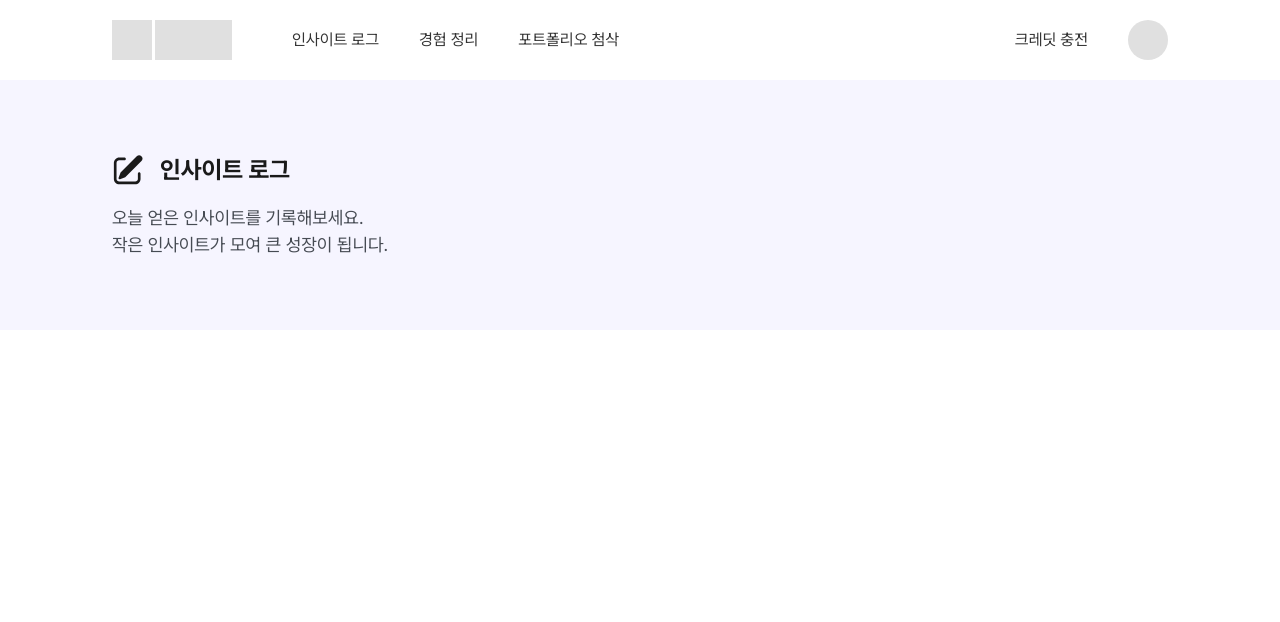
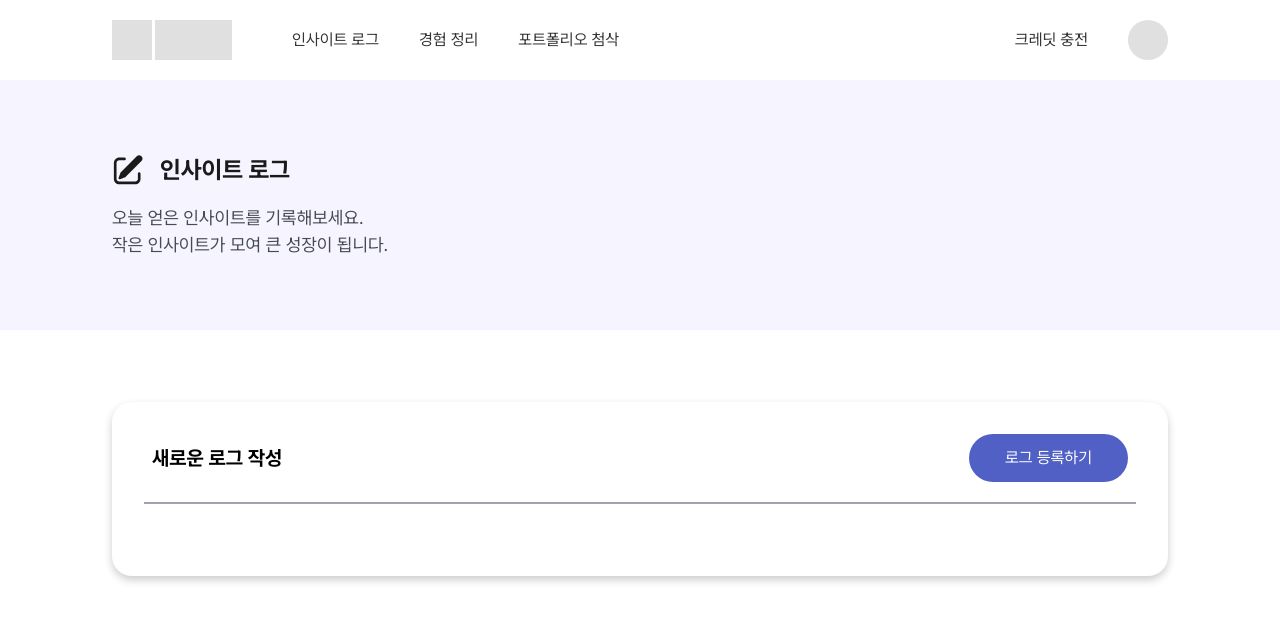
Before and after one commit to Teamie71/folioo-front, a Next.js app: page /log in a window 1280 px wide. Shown: the top 622 px of the page. Built offline with nearby package versions, Linux system fonts and the light colour scheme.

Commit message:
✨ Feat: 템플릿 미사용 - 로그 작성 헤더 구현

```diff
--- a/src/app/(main)/log/page.tsx
+++ b/src/app/(main)/log/page.tsx
@@ -28,6 +28,20 @@ export default function LogPage() {
           </span>
         </div>
       </div>
+
+      {/* 새로운 로그 작성 영역 */}
+      <div className='mx-auto flex w-[66rem] flex-col rounded-[1.25rem] bg-[#ffffff] p-[2rem] shadow-[0px_4px_8px_0px_#00000033]'>
+        {/* 로그 작성 헤더 */}
+        <div className='flex w-full items-center justify-between px-[0.5rem]'>
+          <span className='text-[1.25rem] font-bold'>새로운 로그 작성</span>
+          <button className='text-bold cursor-pointer rounded-[6.25rem] bg-[#5060C5] px-[2.25rem] py-[0.75rem] text-[#ffffff]'>
+            로그 등록하기
+          </button>
+        </div>
+
+        {/* 구분선 */}
+        <div className='mt-[1.25rem] mb-[2.5rem] w-full border border-[#9EA4A9]' />
+      </div>
     </div>
   );
 }
```
